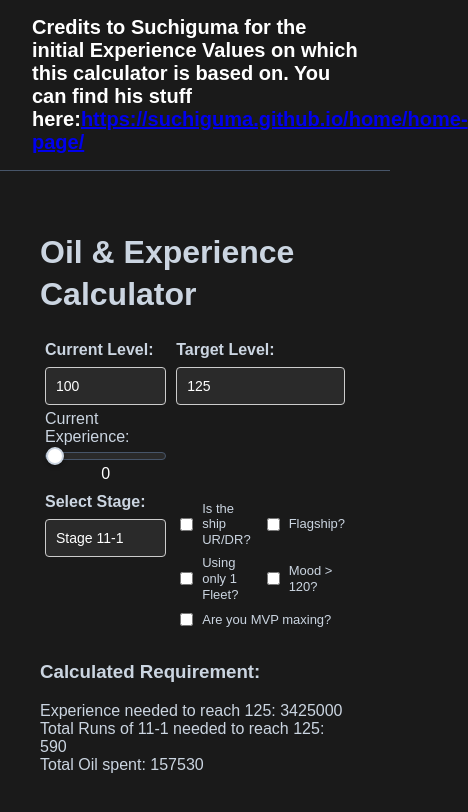
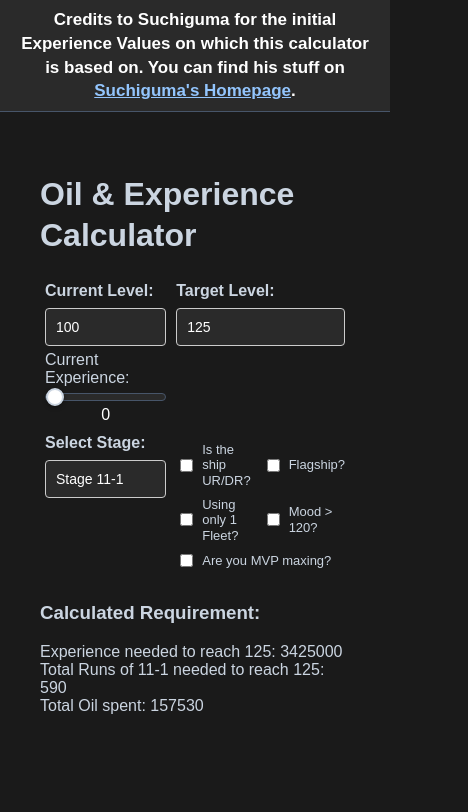
Before and after one commit to Subwaytodie/al-exp-calc, a React (Vite) app: page / in a window 390 px wide. Shown: the top 812 px of the page, 468 px wide, since content can reach past the window. Built offline with nearby package versions, Linux system fonts and the light colour scheme.

Commit message:
credit tweak for mobile

```diff
--- a/src/App.jsx
+++ b/src/App.jsx
@@ -71,10 +71,11 @@ function App() {
   return (
   <>
     <header className="top-bar">
-      Credits to Suchiguma for the initial Experience Values on which this calculator is based on. You can find his stuff here:
-        <a href="https://suchiguma.github.io/home/home-page/">https://suchiguma.github.io/home/home-page/</a>
-      </header>
-
+      Credits to Suchiguma for the initial Experience Values on which this calculator is based on. You can find his stuff on{" "}
+      <a href="https://suchiguma.github.io/home/home-page/"  rel="noreferrer">
+      Suchiguma's Homepage
+      </a>.
+    </header>
     <div style={{ padding: '40px', maxWidth: '600px', margin: '0 auto', fontFamily: 'sans-serif' }}>
       <h1 style={{
       lineHeight: '1.3',      // Crucial: Gives enough vertical space when text wraps
--- a/src/index.css
+++ b/src/index.css
@@ -11,12 +11,21 @@ html, body, #root {
 .top-bar {
   width: 100%;
   box-sizing: border-box;
-  background-color: #1a1a1a;
+  background-color: #2a2a2a;
   border-bottom: 1px solid #475569;
-  padding: 16px 32px;
+  padding: 8px 20px;             /* Slightly tighter padding for mobile screens */
   color: #ffffff;
-  font-size: 20px;
-  font-weight: bold;
+  font-size: 17px;                /* Smaller, cleaner text size for credits */
+  line-height: 1.4;               /* Prevents wrapped lines from touching */
+  overflow-wrap: break-word;      /* Forces long URLs to break onto the next line */
+  word-break: break-word;
+  text-align: center;
+  font-weight: bold;        /* Backup rule for older mobile browsers */
+}
+
+.top-bar a {
+  color: #93c5fd;                 /* Soft light-blue link color that fits your dark theme */
+  text-decoration: underline;
 }
 
 
```
